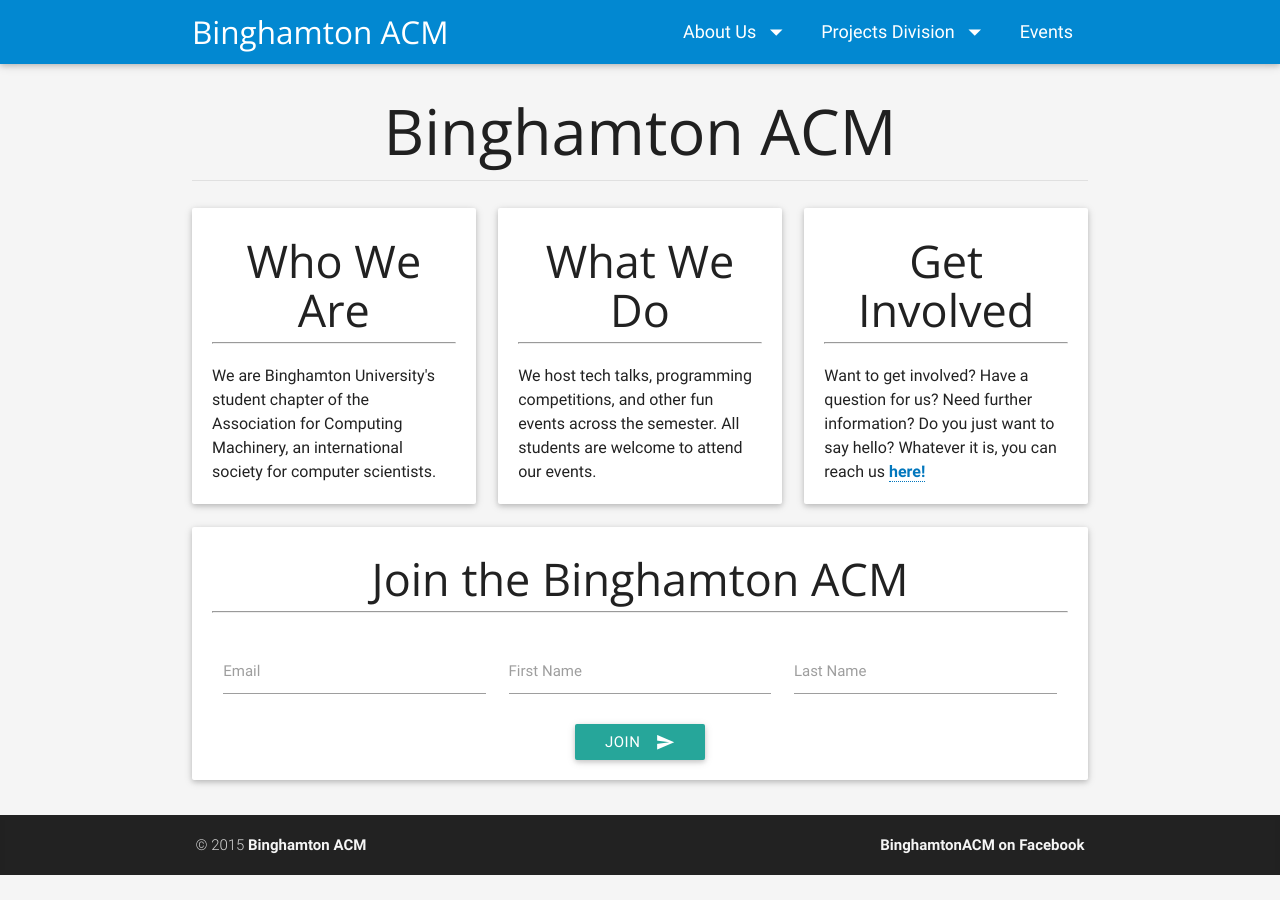
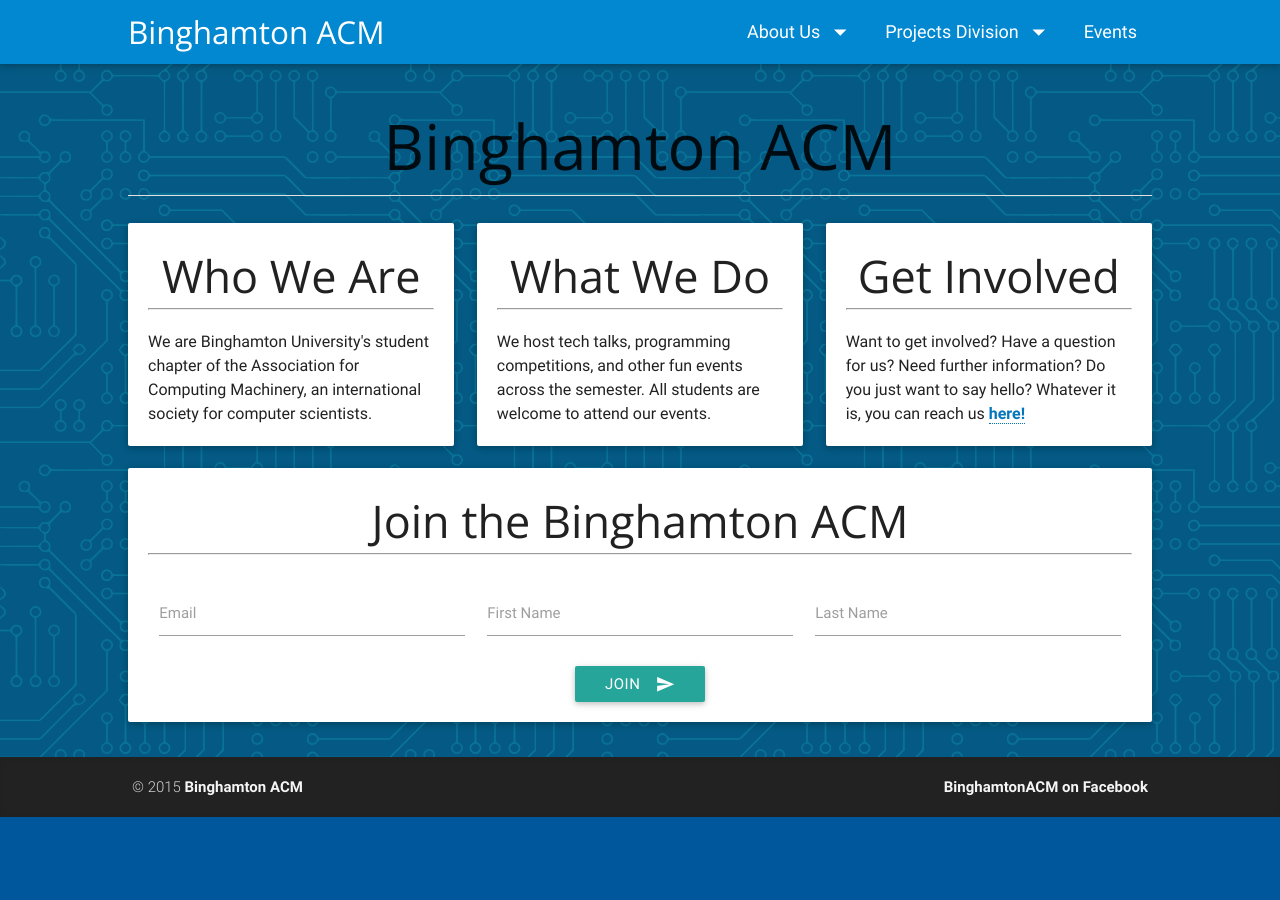
Before and after one commit to BinghamtonACM/old-web, a Jekyll site: the page built from index.html, in a window 1280 px wide. Built offline with Jekyll 4.4.1, drawn with Linux system fonts in a browser that asks for light colours; grey boxes are pictures that could not be loaded.

Commit message:
Resize container; redesign front page
- Resize the container for large screens to 80% in materialize.min.css
- Recolor the navigation
- Redesign the front page with the old style in mind, while maintaining a responsive design and clean look

```diff
--- a/css/style.css
+++ b/css/style.css
@@ -3,7 +3,22 @@
 ------------------*/
 
 body {
-    background-color: #f5f5f5;
+    background: #01579b; /* light-blue darken-4, previously #f5f5f5 */
+    position: relative;
+    z-index: 1;
+}
+
+body:before {
+    content: "";
+    position: absolute;
+    z-index: -1;
+    top: 0;
+    bottom: 0;
+    left: 0;
+    right: 0;
+    background-image: url('../img/svg/circuit.svg'), url('../img/png/circuit.png');
+    background-repeat: repeat;
+    opacity: 0.2;
 }
 
 p a {
@@ -44,11 +59,30 @@ h1.section-title {
     Front Page
 ------------------*/
 
+#home .card {
+    margin-top: 1rem;
+}
+
+#front-page-logo {
+    padding: 0;
+}
+
+#front-page-logo object,
+#front-page-logo object img {
+    width: 85%;
+    padding: 7px 5px 0px 5px;
+    max-width: 650px;
+}
+
 /*----------------
     Navigation
 ------------------*/
 
 /* Main */
+
+nav {
+    margin-bottom: 15px;
+}
 
 nav .brand-logo {
     font-family: 'Open Sans', sans-serif;
@@ -100,11 +134,6 @@ ul#nav-mobile li.logo:hover {
     background-color: transparent;
 }
 
-#front-page-logo img {
-    width: 240px;
-    padding: 5px;
-}
-
 /*----------------
     Footer
 ------------------*/
```
Also changed, not shown: css/materialize.min.css.
